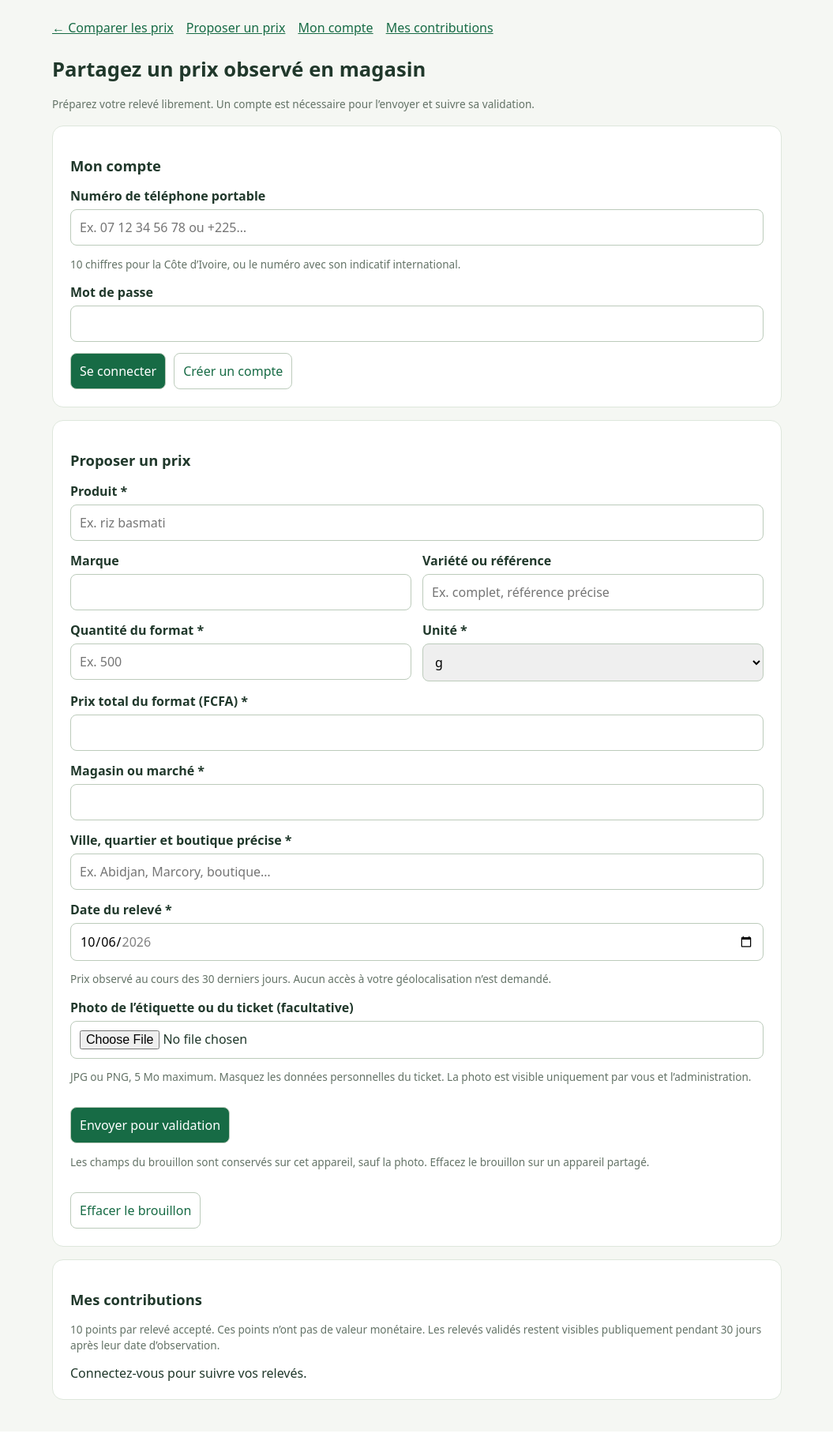
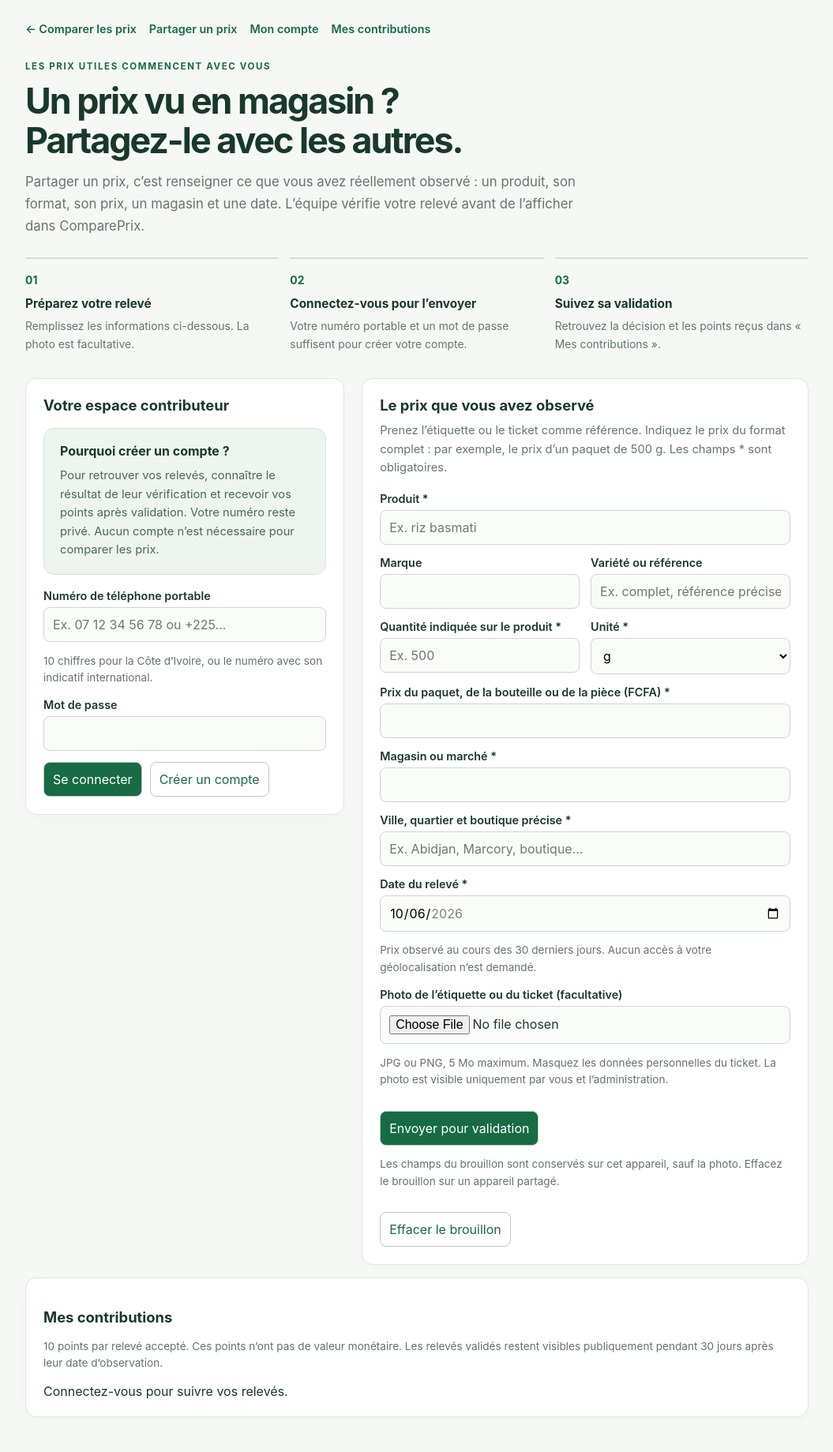
Before and after one commit to patrickeudess/compareprix, a Flask app: page /compte in a window 1280 px wide. Shown: the whole page at 79% size, without its empty margins (112-1167 px from the left). Before the commit the page ends 1773 px from the top, so only its background shows below. Run offline with Flask 3, Linux system fonts and the light colour scheme; some libraries are stand-ins or nearby versions.

Commit message:
Expliquer la comparaison, le partage de prix et le compte contributeur

```diff
--- a/templates/community.html
+++ b/templates/community.html
@@ -1,22 +1,23 @@
-<!doctype html><html lang="fr"><head><meta charset="utf-8"><meta name="viewport" content="width=device-width, initial-scale=1"><title>Contribuer · ComparePrix</title><style>*{box-sizing:border-box}body{font-family:system-ui,sans-serif;background:#f5f7f3;color:#20382b;margin:0}main{max-width:960px;margin:auto;padding:24px 18px}nav{display:flex;gap:16px;flex-wrap:wrap;margin-bottom:24px}a{color:#176b45}h1{font-size:1.6rem}h2{font-size:1.15rem}section,article{background:white;padding:22px;border:1px solid #dee7dc;border-radius:14px;margin:16px 0}label{display:block;font-weight:600;margin-top:14px}input,select,textarea,button{font:inherit;border:1px solid #bccbbb;border-radius:8px;padding:11px}input,select,textarea{width:100%;margin-top:6px}button{cursor:pointer;background:#176b45;color:white;margin-top:14px}button.secondary{background:white;color:#176b45}button:disabled{opacity:.5;cursor:wait}.grid{display:grid;grid-template-columns:1fr 1fr;gap:14px}.hint{font-size:.85rem;color:#647367;line-height:1.5}.notice{background:#fff0ce;border-radius:8px;padding:12px;white-space:pre-wrap}#message:empty{display:none}.badge{font-weight:650;color:#176b45}.actions{display:flex;flex-wrap:wrap;gap:10px}img.proof{display:block;max-width:100%;max-height:400px;margin:10px auto}[hidden]{display:none!important}@media(max-width:600px){.grid{grid-template-columns:1fr}section,article{padding:18px}main{padding:18px 12px}}</style></head>
-<body><main><nav><a href="./">← Comparer les prix</a><a href="#contribution">Proposer un prix</a><a href="#account">Mon compte</a><a href="#history">Mes contributions</a></nav>
-<h1>Partagez un prix observé en magasin</h1><p class="hint">Préparez votre relevé librement. Un compte est nécessaire pour l’envoyer et suivre sa validation.</p>
+<!doctype html><html lang="fr"><head><meta charset="utf-8"><meta name="viewport" content="width=device-width, initial-scale=1"><title>Contribuer · ComparePrix</title><style>*{box-sizing:border-box}body{font-family:system-ui,sans-serif;background:#f5f7f3;color:#20382b;margin:0}main{max-width:960px;margin:auto;padding:24px 18px}nav{display:flex;gap:16px;flex-wrap:wrap;margin-bottom:24px}a{color:#176b45}h1{font-size:1.6rem}h2{font-size:1.15rem}section,article{background:white;padding:22px;border:1px solid #dee7dc;border-radius:14px;margin:16px 0}label{display:block;font-weight:600;margin-top:14px}input,select,textarea,button{font:inherit;border:1px solid #bccbbb;border-radius:8px;padding:11px}input,select,textarea{width:100%;margin-top:6px}button{cursor:pointer;background:#176b45;color:white;margin-top:14px}button.secondary{background:white;color:#176b45}button:disabled{opacity:.5;cursor:wait}.grid{display:grid;grid-template-columns:1fr 1fr;gap:14px}.hint{font-size:.85rem;color:#647367;line-height:1.5}.notice{background:#fff0ce;border-radius:8px;padding:12px;white-space:pre-wrap}#message:empty{display:none}.badge{font-weight:650;color:#176b45}.actions{display:flex;flex-wrap:wrap;gap:10px}img.proof{display:block;max-width:100%;max-height:400px;margin:10px auto}[hidden]{display:none!important}@media(max-width:600px){.grid{grid-template-columns:1fr}section,article{padding:18px}main{padding:18px 12px}}</style><link rel="stylesheet" href="./static/product-design.css"></head>
+<body><main><nav class="app-nav" aria-label="Navigation principale"><a href="./">← Comparer les prix</a><a href="#contribution">Partager un prix</a><a href="#account">Mon compte</a><a href="#history">Mes contributions</a></nav>
+<div class="welcome"><p class="eyebrow">Les prix utiles commencent avec vous</p><h1>Un prix vu en magasin ?<br>Partagez-le avec les autres.</h1><p>Partager un prix, c’est renseigner ce que vous avez réellement observé : un produit, son format, son prix, un magasin et une date. L’équipe vérifie votre relevé avant de l’afficher dans ComparePrix.</p></div>
+<ol class="steps" aria-label="Étapes de contribution"><li><span class="step-number">01</span><strong>Préparez votre relevé</strong><span>Remplissez les informations ci-dessous. La photo est facultative.</span></li><li><span class="step-number">02</span><strong>Connectez-vous pour l’envoyer</strong><span>Votre numéro portable et un mot de passe suffisent pour créer votre compte.</span></li><li><span class="step-number">03</span><strong>Suivez sa validation</strong><span>Retrouvez la décision et les points reçus dans « Mes contributions ».</span></li></ol>
 <p id="message" class="notice" role="status" aria-live="polite"></p>
-<section id="account"><h2>Mon compte</h2>
+<div class="account-layout"><section id="account"><h2>Votre espace contributeur</h2><aside class="help-card"><h2>Pourquoi créer un compte ?</h2><p>Pour retrouver vos relevés, connaître le résultat de leur vérification et recevoir vos points après validation. Votre numéro reste privé. Aucun compte n’est nécessaire pour comparer les prix.</p></aside>
 <div id="signedOut"><form id="authForm"><label for="phone">Numéro de téléphone portable</label><input id="phone" type="tel" inputmode="tel" maxlength="40" autocomplete="tel" placeholder="Ex. 07 12 34 56 78 ou +225…" required><p class="hint">10 chiffres pour la Côte d’Ivoire, ou le numéro avec son indicatif international.</p><label for="password">Mot de passe</label><input id="password" type="password" maxlength="256" autocomplete="current-password" required>
-<div id="registration" hidden><label for="name">Pseudo</label><input id="name" maxlength="80" autocomplete="nickname"><p class="hint">Utilisez au moins 12 caractères pour votre mot de passe. Votre numéro reste privé. Connexion par numéro et mot de passe ; la vérification SMS n’est pas encore activée.</p></div>
+<div id="registration" hidden><label for="name">Pseudo</label><input id="name" maxlength="80" autocomplete="nickname"><p class="hint">Utilisez au moins 12 caractères pour votre mot de passe. Votre numéro reste privé. Choisissez un mot de passe personnel que vous pourrez retrouver.</p></div>
 <div class="actions"><button id="authSubmit" type="submit">Se connecter</button><button type="button" id="switchAuth" class="secondary">Créer un compte</button></div></form></div>
 <div id="signedIn" hidden><p id="greeting"></p><button id="logout" class="secondary" type="button">Se déconnecter</button></div></section>
-<section id="contribution"><h2>Proposer un prix</h2><form id="contributionForm">
+<section id="contribution"><h2>Le prix que vous avez observé</h2><p class="section-intro">Prenez l’étiquette ou le ticket comme référence. Indiquez le prix du format complet : par exemple, le prix d’un paquet de 500 g. Les champs * sont obligatoires.</p><form id="contributionForm">
 <label for="article">Produit *</label><input id="article" name="article" maxlength="200" placeholder="Ex. riz basmati" required>
 <div class="grid"><div><label for="brand">Marque</label><input id="brand" name="brand" maxlength="100"></div><div><label for="variant">Variété ou référence</label><input id="variant" name="variant" maxlength="100" placeholder="Ex. complet, référence précise"></div></div>
-<div class="grid"><div><label for="quantity">Quantité du format *</label><input id="quantity" name="quantity" type="number" min="0.001" max="100000" step="any" placeholder="Ex. 500" required></div><div><label for="unit">Unité *</label><select id="unit" name="unit"><option value="g">g</option><option value="kg">kg</option><option value="ml">ml</option><option value="L">L</option><option value="pièce">pièce</option></select></div></div>
-<label for="price">Prix total du format (FCFA) *</label><input id="price" name="price" type="number" min="1" max="100000000" step="1" required>
+<div class="grid"><div><label for="quantity">Quantité indiquée sur le produit *</label><input id="quantity" name="quantity" type="number" min="0.001" max="100000" step="any" placeholder="Ex. 500" required></div><div><label for="unit">Unité *</label><select id="unit" name="unit"><option value="g">g</option><option value="kg">kg</option><option value="ml">ml</option><option value="L">L</option><option value="pièce">pièce</option></select></div></div>
+<label for="price">Prix du paquet, de la bouteille ou de la pièce (FCFA) *</label><input id="price" name="price" type="number" min="1" max="100000000" step="1" required>
 <label for="store">Magasin ou marché *</label><input id="store" name="store" maxlength="120" list="stores" required><datalist id="stores"><option>Carrefour</option><option>Casino</option><option>Auchan</option><option>Super U</option></datalist>
 <label for="location">Ville, quartier et boutique précise *</label><input id="location" name="location" maxlength="200" placeholder="Ex. Abidjan, Marcory, boutique…" required>
 <label for="observed_at">Date du relevé *</label><input id="observed_at" name="observed_at" type="date" required><p class="hint">Prix observé au cours des 30 derniers jours. Aucun accès à votre géolocalisation n’est demandé.</p>
 <label for="photo">Photo de l’étiquette ou du ticket (facultative)</label><input id="photo" name="photo" type="file" accept="image/jpeg,image/png"><p class="hint">JPG ou PNG, 5 Mo maximum. Masquez les données personnelles du ticket. La photo est visible uniquement par vous et l’administration.</p>
 <button id="send" type="submit">Envoyer pour validation</button><p class="hint" id="draftNote">Les champs du brouillon sont conservés sur cet appareil, sauf la photo. Effacez le brouillon sur un appareil partagé.</p><button id="clearDraft" class="secondary" type="button">Effacer le brouillon</button>
-</form></section>
+</form></section></div>
 <section id="history"><h2>Mes contributions</h2><p id="points" class="badge"></p><p class="hint">10 points par relevé accepté. Ces points n’ont pas de valeur monétaire. Les relevés validés restent visibles publiquement pendant 30 jours après leur date d’observation.</p><div id="historyRows">Connectez-vous pour suivre vos relevés.</div></section>
 </main><script src="./static/community.js"></script></body></html>
```
